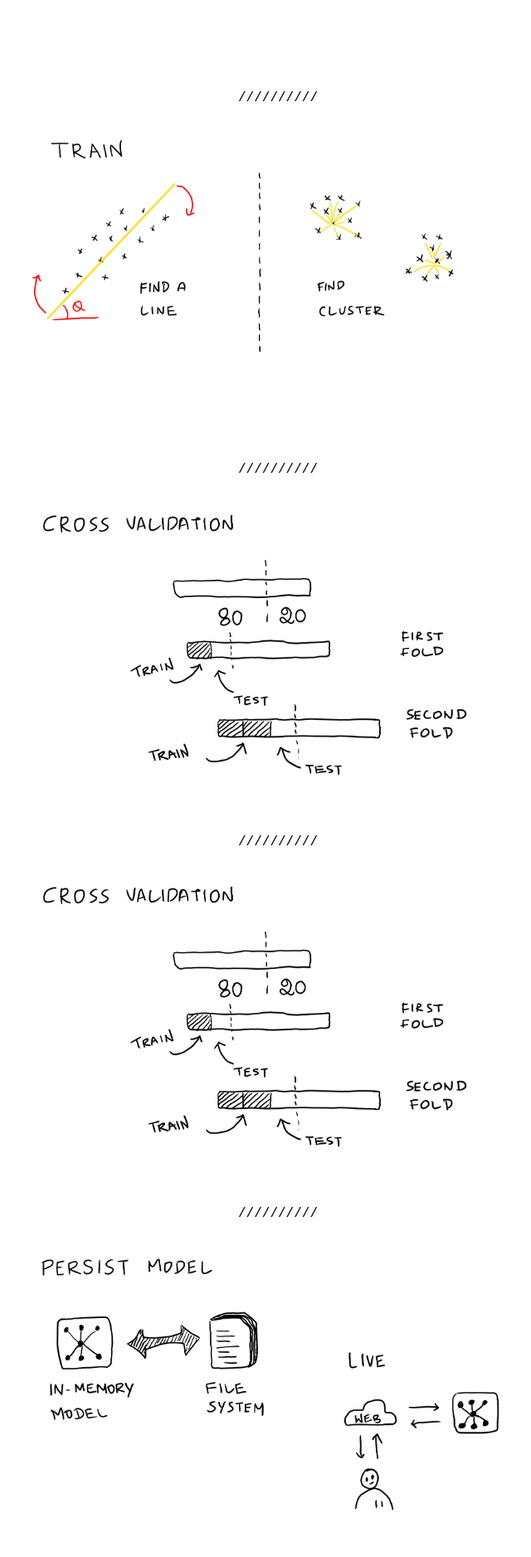
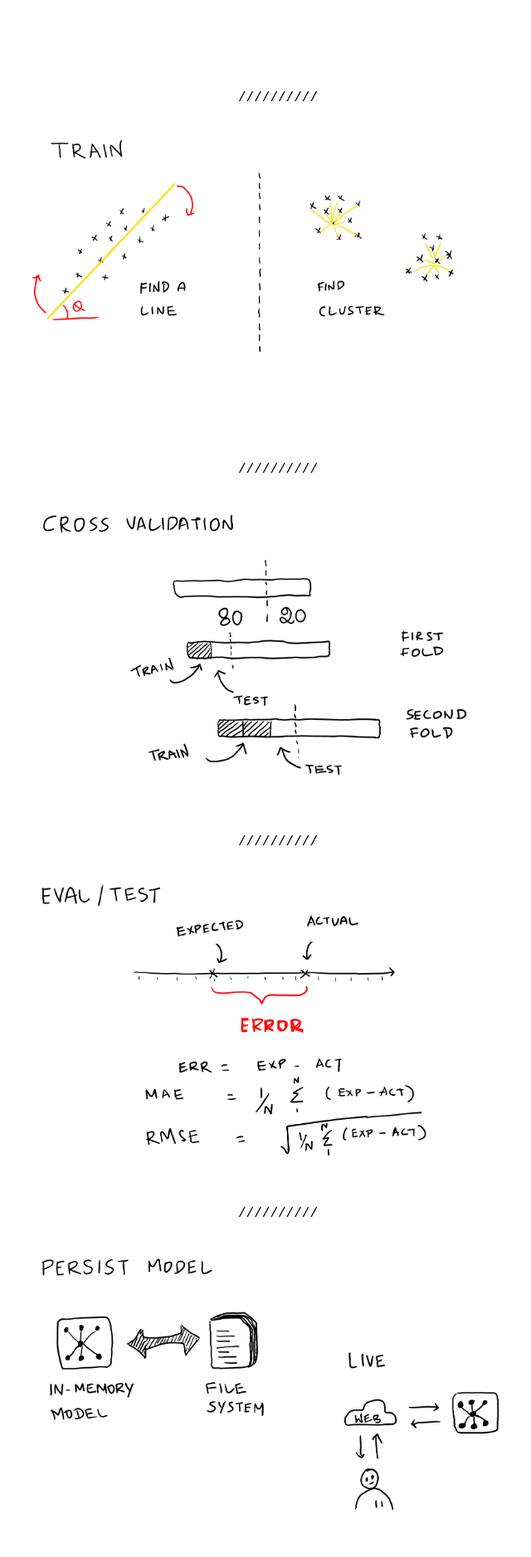
Before and after one commit to VallarasuS/Vallarasu.in, a Jekyll site: the page built from docs/_posts/2026-09-17-ml-notes-viz.md, in a window 1280 px wide. Shown: the part 4523-6400 px from the top of the page at 83% size, without its empty margins (305-945 px from the left). Built offline with Jekyll 4.4.1, drawn with Linux system fonts in a browser that asks for light colours.

Commit message:
Update 2026-09-17-ml-notes-viz.md

```diff
--- a/docs/_posts/2026-09-17-ml-notes-viz.md
+++ b/docs/_posts/2026-09-17-ml-notes-viz.md
@@ -51,7 +51,7 @@ category: Machine Learning
 
 ---
 
-![Machine Learning Visual Notes](https://raw.githubusercontent.com/VallarasuS/Vallarasu.in/master/docs/_screenshots/ml-notes/ml-notes-12.png)
+![Machine Learning Visual Notes](https://raw.githubusercontent.com/VallarasuS/Vallarasu.in/master/docs/_screenshots/ml-notes/ml-notes-13.png)
 
 ---
 
```
